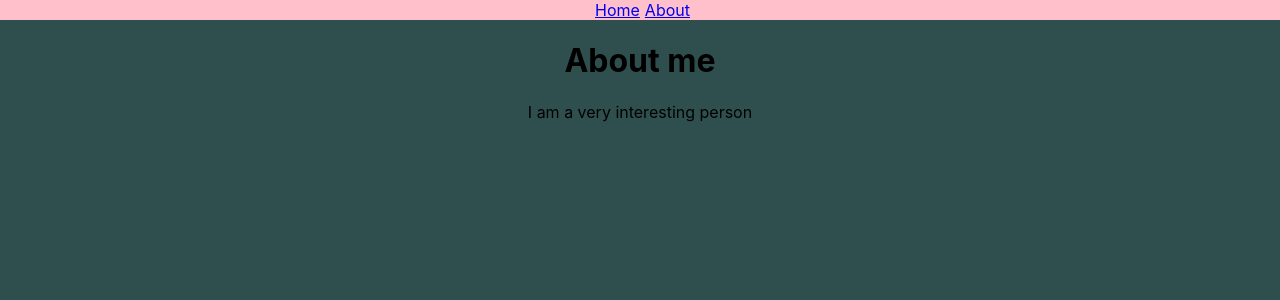
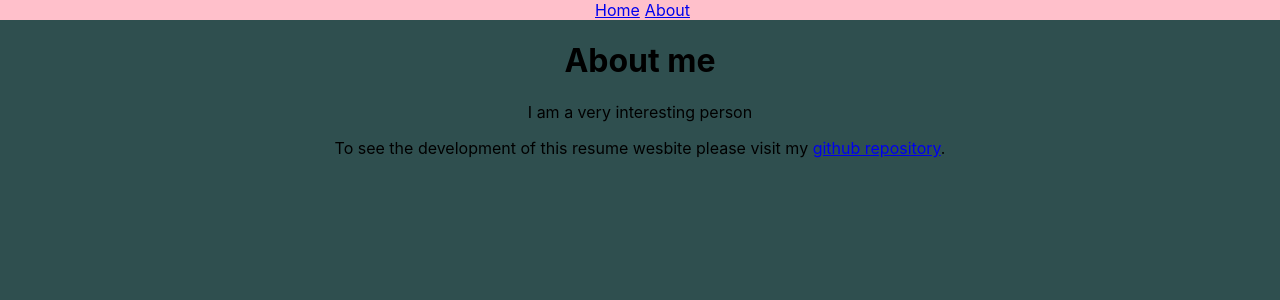
Before and after one commit to NyoomNyoom/resumeWebsite, a React (Create React App) app: page /about in a window 1280 px wide. Shown: the top 300 px of the page. Built offline with nearby package versions, Linux system fonts and the light colour scheme.

Commit message:
Added a footer to my wesbite
Also in the href I have used target="_blank" to open in a new tab. I have also added rel="norefferer" to the href tag which covers a vulnerability in older browsers when opening links in a new tab

```diff
--- a/src/App.js
+++ b/src/App.js
@@ -4,6 +4,7 @@ import { BrowserRouter as Router, Link, Route, Routes} from 'react-router-dom'
 
 import About from './pages/About';
 import HomePage from './pages/HomePage';
+import Footer from './pages/Footer'
 
 export default function App() {
   return (
@@ -18,8 +19,9 @@ export default function App() {
           <Route path="/about" element={<About />} />
         </Routes>
       </Router>
+      <Footer />
     </div>
-      )
+  )
 }
 
 // Use the parameters for App() to pass through what page I want rendered when it is
--- a/src/pages/Footer.js
+++ b/src/pages/Footer.js
@@ -0,0 +1,9 @@
+import React from 'react'
+
+export default function Footer() {
+    return(
+        <div className="footer">
+            <p>To see the development of this resume wesbite please visit my <a href='https://www.github.com/nyoomnyoom/resumeWebsite' target="_blank" rel="noreferrer">github repository</a>.</p>
+        </div>
+    )
+}
```
